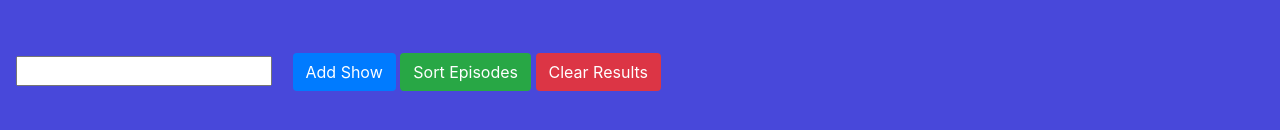
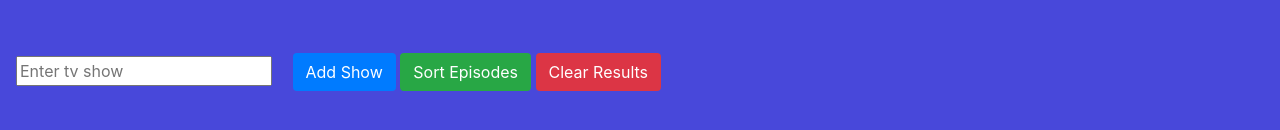
Before and after one commit to DJ620/episorder, a plain HTML site: page index.html in a window 1280 px wide. Shown: the part 246-376 px from the top of the page. Drawn offline with nearby package versions, Linux system fonts and the light colour scheme.

```diff
--- a/index.html
+++ b/index.html
@@ -13,7 +13,7 @@
     <h1 class="display-1 jumbotron text-center font-weight-bold">Episorder</h1>
     <br>
     <label for="show-name">
-        <input type="text" name="show-name" class="mx-3" id="show-name">
+        <input type="text" name="show-name" class="mx-3" id="show-name" placeholder="Enter tv show">
     </label>
     <button type="submit" class="btn bg-primary text-white" id="add">Add Show</button>
     <button type="submit" class="btn bg-success text-white" id="sort">Sort Episodes</button>
```
Also changed, not shown: episorder.png (added), 1 other file.
